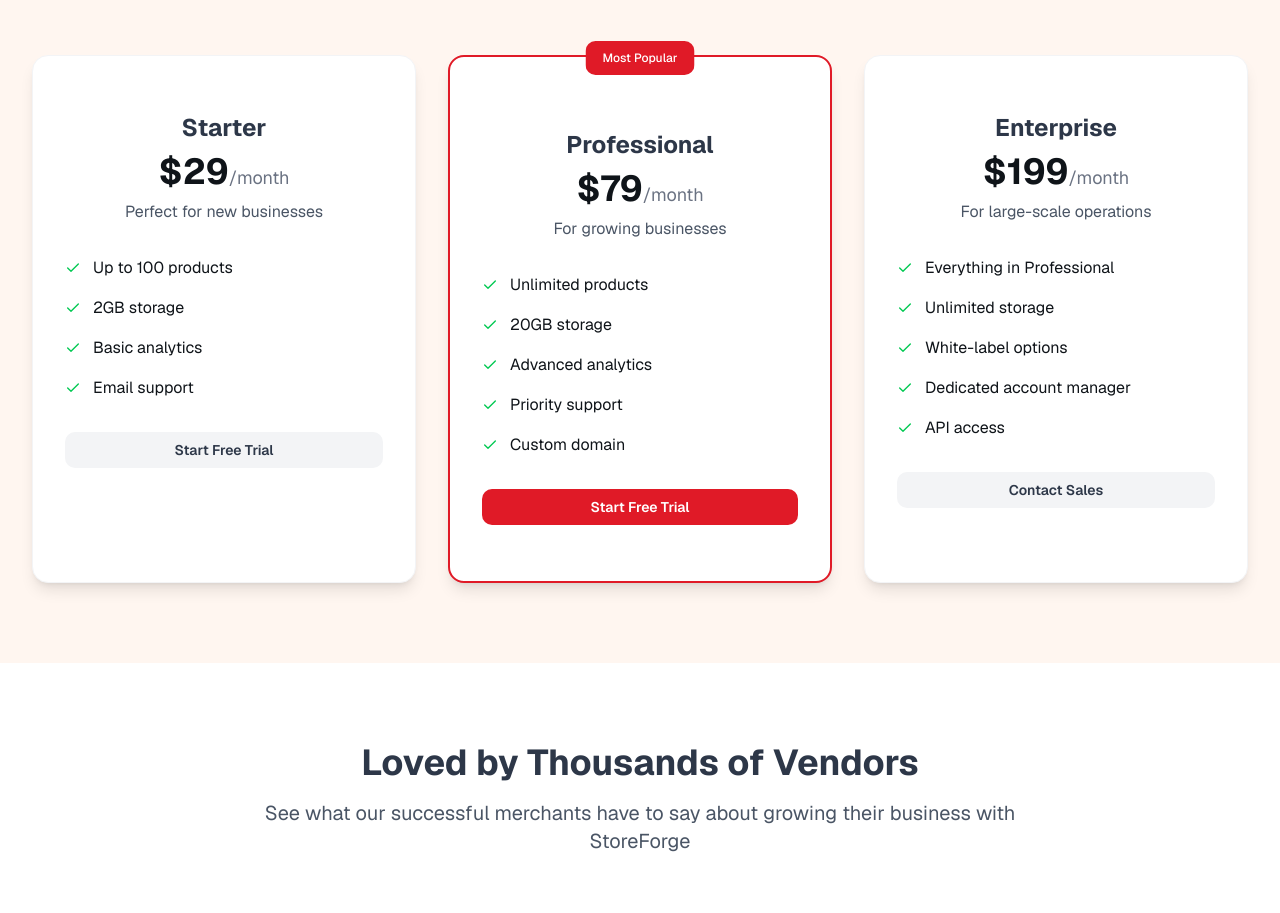
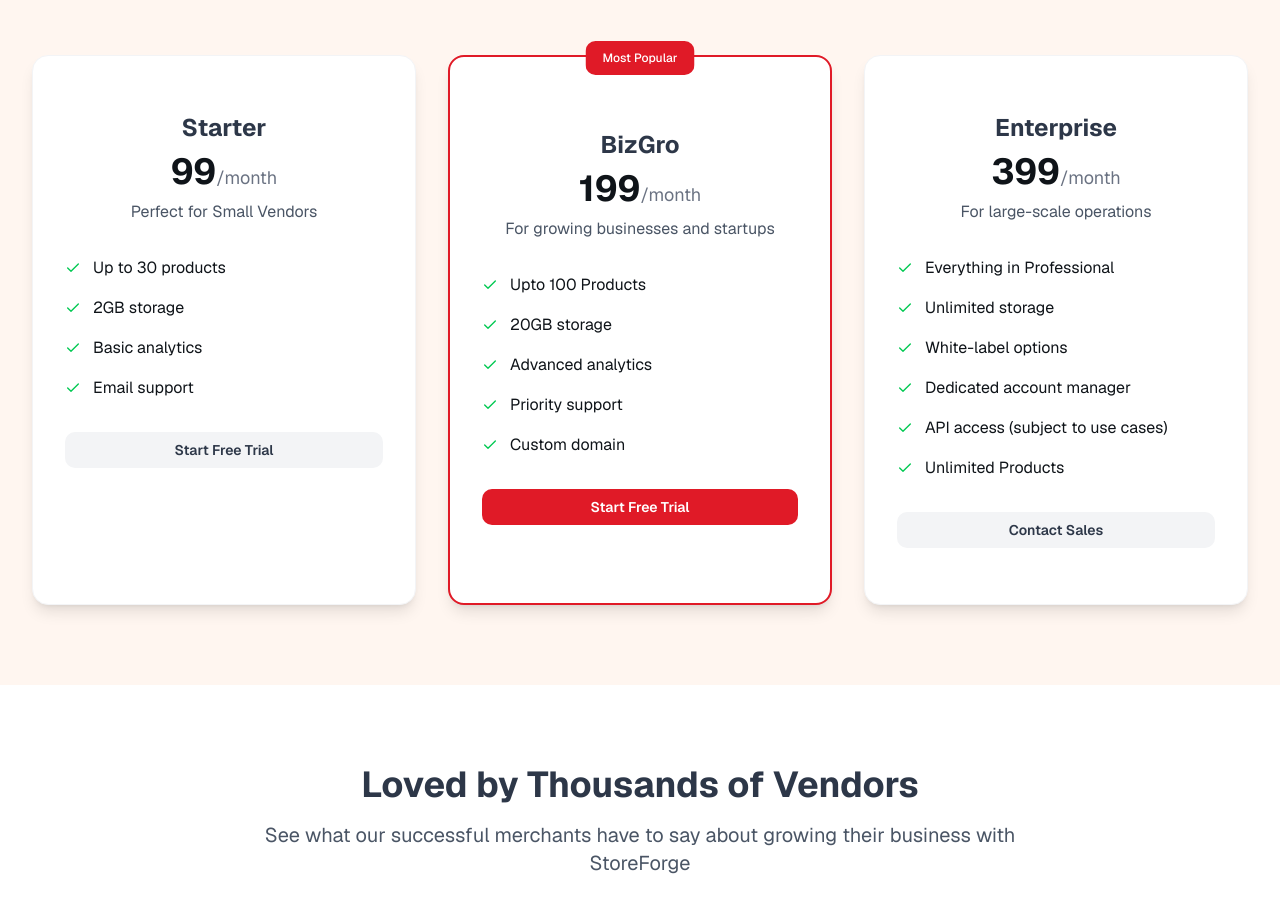
Before and after one commit to TheCasperSolangi/bajgo_landing, a Next.js app: page / in a window 1280 px wide. Shown: the part 2860-3773 px from the top of the page. Built offline with nearby package versions, Linux system fonts and the light colour scheme.

Commit message:
Update PricingSection.tsx

```diff
--- a/src/components/PricingSection.tsx
+++ b/src/components/PricingSection.tsx
@@ -6,10 +6,10 @@
 const pricingTiers = [
   {
     name: "Starter",
-    price: 29,
-    description: "Perfect for new businesses",
+    price: 99,
+    description: "Perfect for Small Vendors",
     features: [
-      "Up to 100 products",
+      "Up to 30 products",
       "2GB storage",
       "Basic analytics",
       "Email support",
@@ -19,11 +19,11 @@
     buttonVariant: "outline" as const,
   },
   {
-    name: "Professional",
-    price: 79,
-    description: "For growing businesses",
+    name: "BizGro",
+    price: 199,
+    description: "For growing businesses and startups",
     features: [
-      "Unlimited products",
+      "Upto 100 Products",
       "20GB storage",
       "Advanced analytics",
       "Priority support",
@@ -35,14 +35,15 @@
   },
   {
     name: "Enterprise",
-    price: 199,
+    price: 399,
     description: "For large-scale operations",
     features: [
       "Everything in Professional",
       "Unlimited storage",
       "White-label options",
       "Dedicated account manager",
-      "API access",
+      "API access (subject to use cases)",
+      "Unlimited Products"
     ],
     popular: false,
     buttonText: "Contact Sales",
@@ -91,7 +92,7 @@
                     {tier.name}
                   </h3>
                   <div className="text-4xl font-bold text-brand-red mb-2" data-testid={`tier-price-${index}`}>
-                    ${tier.price}
+                    {tier.price}
                     <span className="text-lg text-gray-500 font-normal">/month</span>
                   </div>
                   <p className="text-gray-600" data-testid={`tier-description-${index}`}>
```
